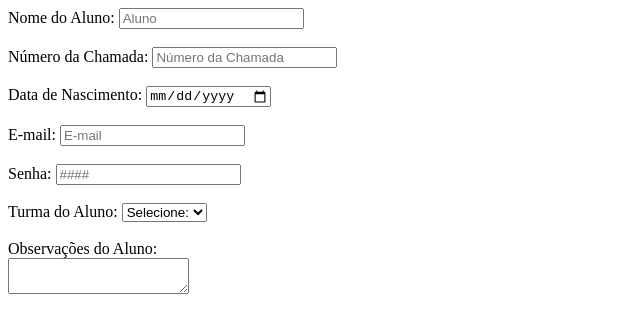
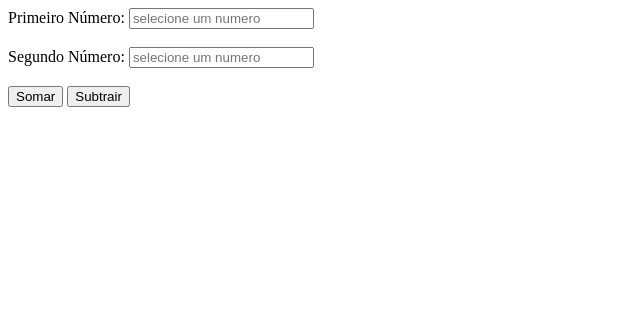
Before and after one commit to jukarling/PRIMEIRO-FORMUL-RIO, a plain HTML site: page index.html in a window 1280 px wide. Shown: the whole page, without its empty margins (0-640 px from the left). Drawn offline with Linux system fonts and the light colour scheme.

Commit message:
Add files via upload

```diff
--- a/index.html
+++ b/index.html
@@ -6,40 +6,21 @@
     <title>Document</title>
 </head>
 <body>
-    <label for="nome_aluna">Nome do Aluno:</label>
-<input type="text" name="nome_aluna" id="nome_aluna" placeholder="Aluno">
+
+<label for="primeiro_numero">Primeiro Número:</label>
+<input type="number" name="primeiro_numero" id="primeiro_numero" placeholder="selecione um numero">
 <br>
 <br>
-<label for="número_chamada">Número da Chamada:</label>
-<input type="number" name="número_chamada" id="número_chamada" placeholder="Número da Chamada">
+<label for="segundo_numero">Segundo Número:</label>
+<input type="number" name="segundo_numero" id="segundo_numero" placeholder="selecione um numero">
 <br>
 <br>
-<label for="data_nascimento">Data de Nascimento:</label>
-<input type="date" name="data_nascimento" id="data_nascimento">
+<button type="button" onclick="soma()">Somar</button>
+<button type="button" onclick="subtrai()">Subtrair</button>
 <br>
-<br>
-<label for="email_aluna">E-mail:</label>
-<input type="email" name="email_aluna" id="E-mail:" placeholder="E-mail">
-<br>
-<br>
-<label for="senha_aluno">Senha:</label>
-<input type="password" name="senha_aluna" id="senha_aluna" placeholder="####">
-<br>
-<br>
-<label for="turma_aluna">Turma do Aluno:</label>
-<select name="turma_aluna" id="turma_aluna">
-<option value="">Selecione:</option>
-<br>
-<option value="">1°A DS</option>
-<br>
-<option value="">1°B NEM</option>
-<br>
-<option value="">1°C GUIA</option>
-</select>
-<br>
-<br>
-<label for="observações_aluno">Observações do Aluno:</label>
-<br>
-<textarea name="observações_aluno" id="observações_aluno"></textarea>
+<p id="Resultado"></p>
+<p id="Resultado"></p>
+
+<script src="script.js"></script>
 </body>
 </html>
--- /dev/null
+++ b/script.js
@@ -0,0 +1,19 @@
+function soma(){
+
+    let numero_um = parseInt(document.getElementById("primeiro_numero").value);
+    let numero_dois = parseInt(document.getElementById("segundo_numero").value);
+
+    let soma_numero = numero_um + numero_dois;
+
+    document.getElementById("Resultado").textContent = "Resultado:" + soma_numero;
+}
+
+
+function subtrai(){
+    let numero_um = parseInt(document.getElementById("primeiro_numero").value);
+    let numero_dois = parseInt(document.getElementById("segundo_numero").value);
+
+    let subtrair_numero = numero_um - numero_dois;
+
+    document.getElementById("Resultado").textContent = "Resultado:" + subtrair_numero;
+}
```
